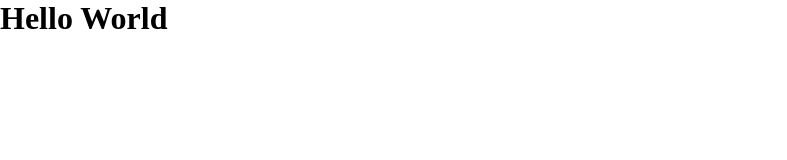
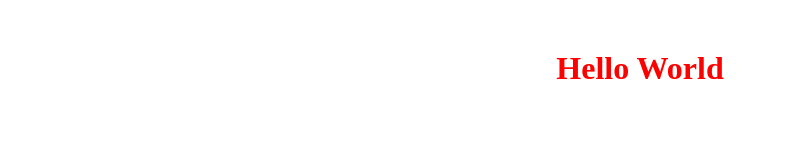
Before and after one commit to Abdalhadi-Alrefai/project-1, a plain HTML site: page index.html in a window 1280 px wide. Shown: the whole page, without its empty margins (0-787 px from the left). Drawn offline with Linux system fonts and the light colour scheme.

Commit message:
add style to title

```diff
--- a/assets/style.css
+++ b/assets/style.css
@@ -3,3 +3,8 @@
   padding: 0;
   box-sizing: border-box;
 }
+h1 {
+  margin: 50px auto;
+  color: red;
+  width: max-content;
+}
```
Also changed, not shown: index.html (+0 -1 lines).
